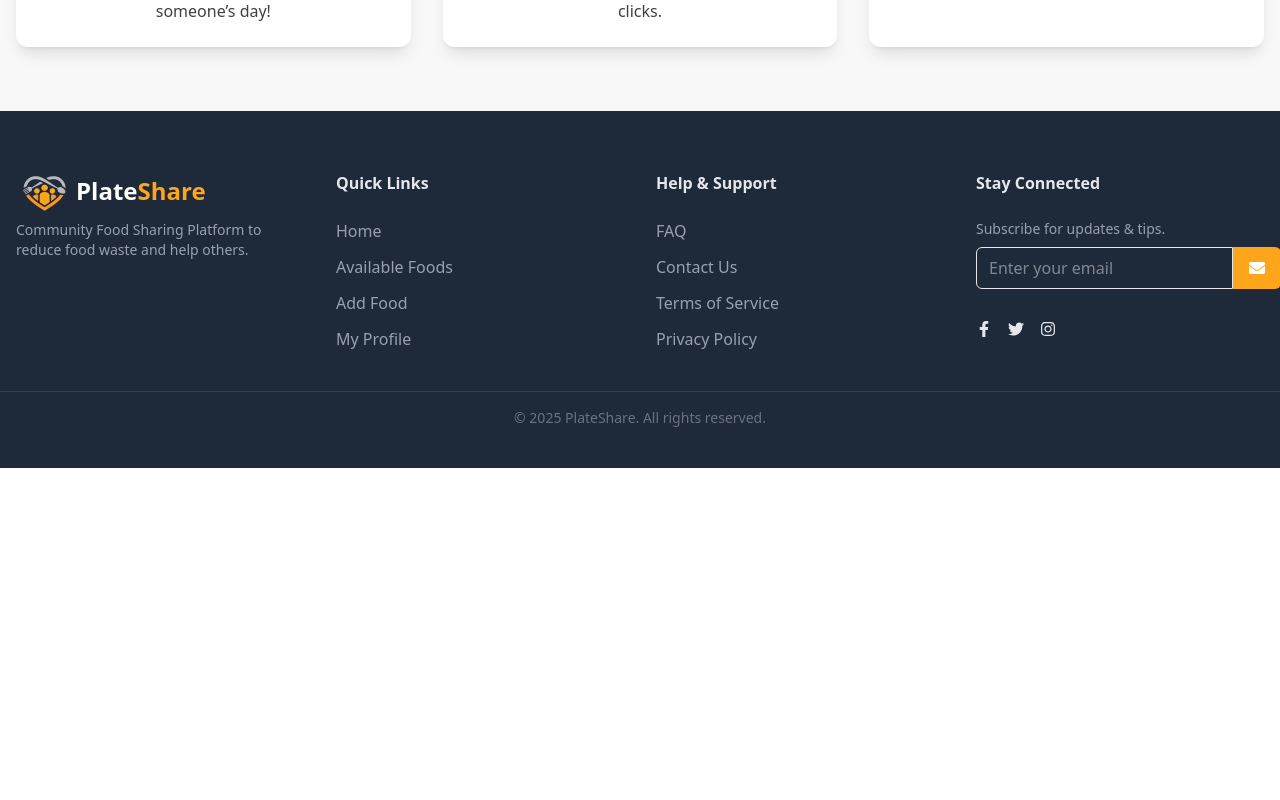
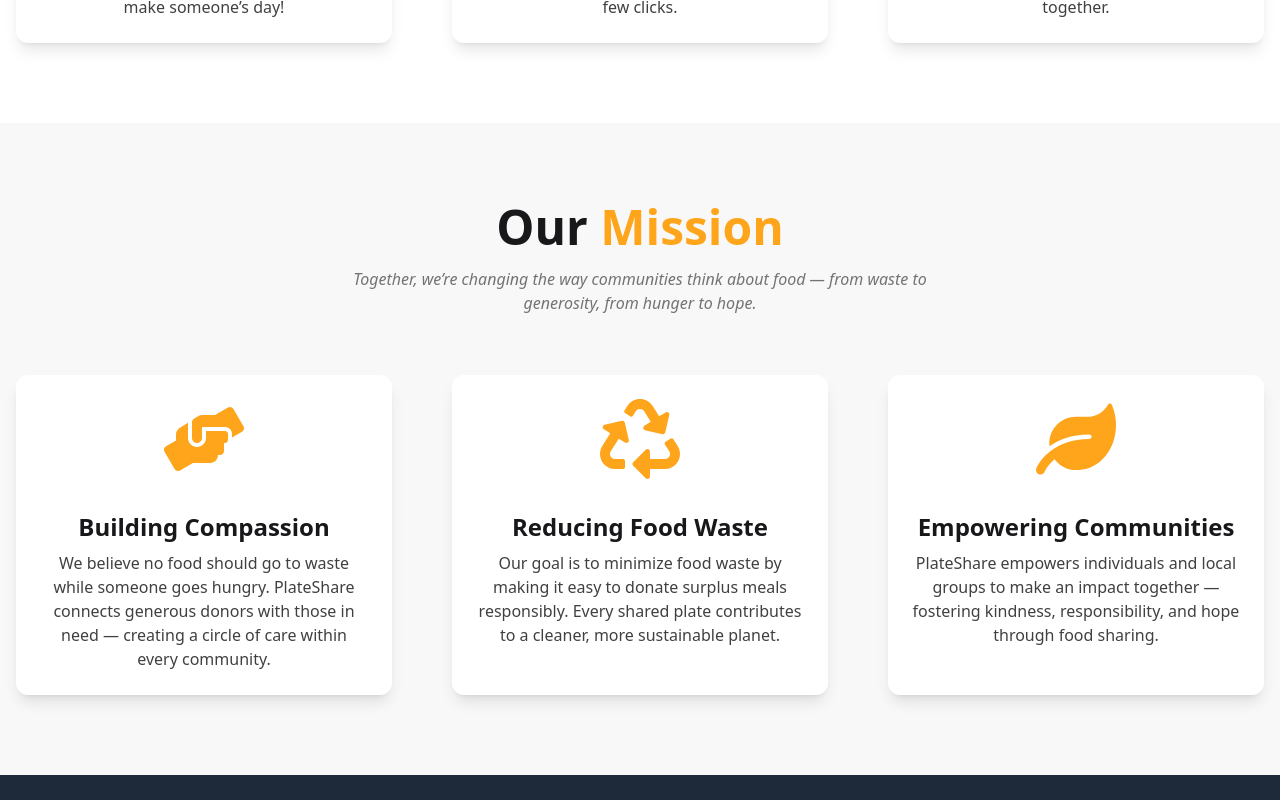
Before and after one commit to ashikurahman1/plate-share-client, a React (Vite) app: page / in a window 1280 px wide. Shown: the part 2560-3360 px from the top of the page. Before the commit the page ends 3028 px from the top, so only its background shows below. Built offline with nearby package versions, Linux system fonts and the light colour scheme.

Commit message:
our mission section

```diff
--- a/src/components/FeaturedFoods/FeaturedFoods.jsx
+++ b/src/components/HomePage/FeaturedFoods/FeaturedFoods.jsx
@@ -1,5 +1,5 @@
 import React, { useEffect } from 'react';
-import Card from '../Card/Card';
+import Card from '../../Card/Card';
 import { Link } from 'react-router';
 import AOS from 'aos';
 import 'aos/dist/aos.css';
--- a/src/components/Hero/Hero.jsx
+++ b/src/components/HomePage/Hero/Hero.jsx
@@ -1,6 +1,6 @@
 import React, { useEffect } from 'react';
 import { Link } from 'react-router';
-import HeroImage from '../../assets/Hero-Image.png';
+import HeroImage from '../../../assets/Hero-Image.png';
 import AOS from 'aos';
 import 'aos/dist/aos.css';
 const Hero = () => {
--- a/src/components/HowItWorks/HowItWorks.jsx
+++ b/src/components/HomePage/HowItWorks/HowItWorks.jsx
@@ -9,21 +9,21 @@ const HowItWorks = () => {
   const steps = [
     {
       id: 1,
-      icon: <FaUtensils size={100} className="text-primary" />,
+      icon: <FaUtensils className="text-primary size-15 lg:size-20" />,
       title: 'Post Food',
       description:
         'Have extra meals or groceries? Simply post the details — name, description, quantity, and pickup location. Your shared food can make someone’s day!',
     },
     {
       id: 2,
-      icon: <FaSearch size={100} className="text-primary" />,
+      icon: <FaSearch className="text-primary size-15 lg:size-20" />,
       title: 'Find Food',
       description:
         'Browse available food shared by others in your community. Filter by location or food type to find what suits you best — all in a few clicks.',
     },
     {
       id: 3,
-      icon: <FaHandHoldingHeart size={100} className="text-primary" />,
+      icon: <FaHandHoldingHeart className="text-primary size-15 lg:size-20" />,
       title: 'Collect Food',
       description:
         'Once you’ve found what you need, contact the donor and arrange pickup. It’s safe, simple, and helps reduce food waste together.',
@@ -31,10 +31,10 @@ const HowItWorks = () => {
   ];
 
   return (
-    <section className="bg-base-200 dark:bg-gray-900 py-10 md:py-16">
+    <section className="py-10 md:py-20">
       <div
         data-aos="fade-up"
-        data-aos-duration="3000"
+        data-aos-duration="2000"
         className="container mx-auto px-4 text-center"
       >
         {/* Heading */}
@@ -49,7 +49,7 @@ const HowItWorks = () => {
           </p>
         </div>
 
-        <div className="grid gap-8 md:grid-cols-3 sm:grid-cols-2 grid-cols-1">
+        <div className="grid gap-15 md:grid-cols-3 sm:grid-cols-2 grid-cols-1">
           {steps.map(step => (
             <div
               key={step.id}
--- /dev/null
+++ b/src/components/HomePage/OurMission/OurMission.jsx
@@ -0,0 +1,72 @@
+import { useEffect } from 'react';
+import AOS from 'aos';
+import 'aos/dist/aos.css';
+import { FaLeaf, FaHandsHelping, FaRecycle } from 'react-icons/fa';
+
+const OurMission = () => {
+  useEffect(() => {
+    AOS.init({ duration: 1000, easing: 'ease-in-out', once: true });
+  }, []);
+
+  const missions = [
+    {
+      id: 1,
+      icon: <FaHandsHelping className="text-primary size-15 lg:size-20" />,
+      title: 'Building Compassion',
+      description:
+        'We believe no food should go to waste while someone goes hungry. PlateShare connects generous donors with those in need — creating a circle of care within every community.',
+    },
+    {
+      id: 2,
+      icon: <FaRecycle className="text-primary size-15 lg:size-20" />,
+      title: 'Reducing Food Waste',
+      description:
+        'Our goal is to minimize food waste by making it easy to donate surplus meals responsibly. Every shared plate contributes to a cleaner, more sustainable planet.',
+    },
+    {
+      id: 3,
+      icon: <FaLeaf className="text-primary size-15 lg:size-20" />,
+      title: 'Empowering Communities',
+      description:
+        'PlateShare empowers individuals and local groups to make an impact together — fostering kindness, responsibility, and hope through food sharing.',
+    },
+  ];
+
+  return (
+    <section className="bg-base-200 py-10 md:py-20">
+      <div
+        data-aos="fade-up"
+        data-aos-duration="3000"
+        className="container mx-auto px-4 text-center"
+      >
+        {/* Heading */}
+        <div className="mb-15 flex flex-col items-center">
+          <h2 className="text-3xl md:text-5xl font-semibold mb-4">
+            Our <span className="text-primary">Mission</span>
+          </h2>
+          <p className="text-neutral-500 italic max-w-xl mx-auto">
+            Together, we’re changing the way communities think about food — from
+            waste to generosity, from hunger to hope.
+          </p>
+        </div>
+
+        {/* Cards */}
+        <div className="grid gap-15 md:grid-cols-3 sm:grid-cols-2 grid-cols-1">
+          {missions.map(mission => (
+            <div
+              key={mission.id}
+              data-aos="zoom-in"
+              className="card bg-white shadow-lg hover:shadow-xl transition duration-300 rounded-xl p-6 flex flex-col items-center text-center hover:scale-105"
+            >
+              <div className="mb-8">{mission.icon}</div>
+              <h3 className="text-2xl font-semibold mb-2">{mission.title}</h3>
+              <p className="text-neutral-700">{mission.description}</p>
+            </div>
+          ))}
+        </div>
+      </div>
+    </section>
+  );
+};
+
+export default OurMission;
--- a/src/pages/Home.jsx
+++ b/src/pages/Home.jsx
@@ -1,7 +1,8 @@
 import React from 'react';
-import Hero from '../components/Hero/Hero';
-import FeaturedFoods from '../components/FeaturedFoods/FeaturedFoods';
-import HowItWorks from '../components/HowItWorks/HowItWorks';
+import Hero from '../components/HomePage/Hero/Hero';
+import FeaturedFoods from '../components/HomePage/FeaturedFoods/FeaturedFoods';
+import HowItWorks from '../components/HomePage/HowItWorks/HowItWorks';
+import OurMission from '../components/HomePage/OurMission/OurMission';
 
 const Home = () => {
   return (
@@ -9,6 +10,7 @@ const Home = () => {
       <Hero />
       <FeaturedFoods />
       <HowItWorks />
+      <OurMission />
     </div>
   );
 };
```
